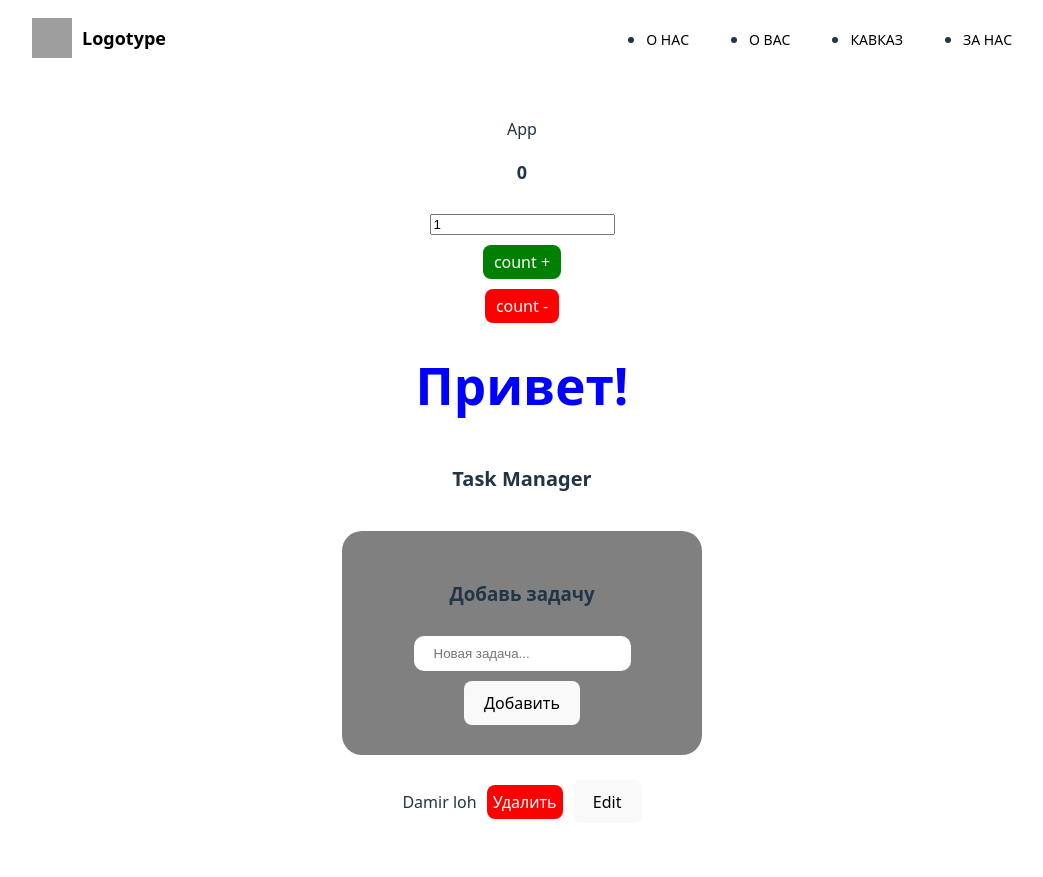
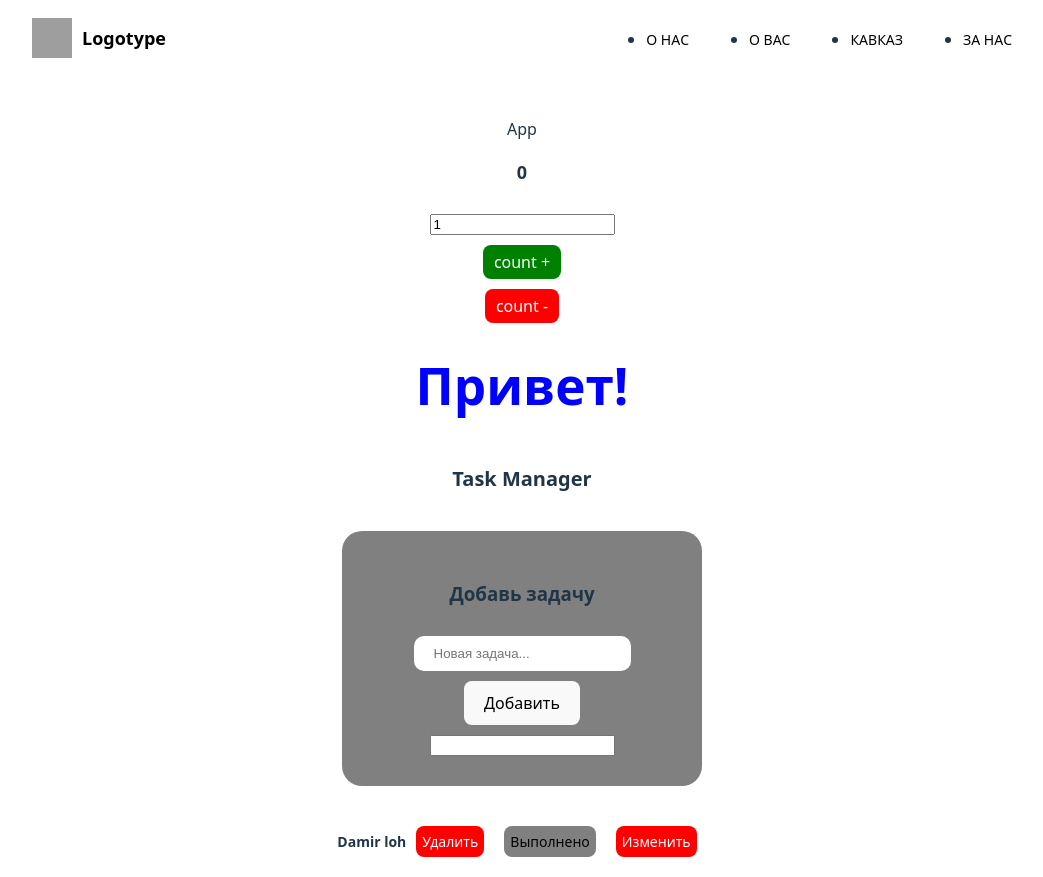
Before and after one commit to zaikinale/react_29_10_25.io, a React (Vite) app: page / in a window 1280 px wide. Shown: the whole page, without its empty margins (118-1161 px from the left). Before the commit the page ends 829 px from the top, so only its background shows below. Built offline with nearby package versions, Linux system fonts and the light colour scheme; grey boxes are pictures that could not be loaded.

Commit message:
added_compleate_task

```diff
--- a/src/components/List/List.jsx
+++ b/src/components/List/List.jsx
@@ -1,14 +1,15 @@
 import {useState} from 'react'
 import style from './style.module.css'
 
-const Item = ({ item, onRemove, onUpdate }) => {
+const Item = ({ item, onRemove, onUpdate, onToggleComplete  }) => {
     const [isEditing, setIsEditing] = useState(false)
     const [editText, setEditText] = useState(item.text)
 
     const renderData = () => {
         return <>
             <span>{item.text}</span>
-            <button className={style.list_delete} onClick={() => onRemove(item.id)}>Удалить</button>
+            <button className={style.list__delete } onClick={() => onRemove(item.id)}>Удалить</button>
+            <button className={style.list__completed } onClick={() => onToggleComplete(item.id)}>{ item.status === 'active' ? 'Выполнено' : 'Отменить'}</button>
         </>
     }
 
@@ -35,21 +36,29 @@ const Item = ({ item, onRemove, onUpdate }) => {
         setIsEditing(!isEditing)
     }
 
+    let itemClass = style.list__item;
+    if (item.status === 'completed') {
+        itemClass += ` ${style['list__item--completed']}`;
+    } else if (item.status === 'overdue') {
+        itemClass += ` ${style['list__item--overdue']}`;
+    }
+
     return(
-        <li className={style.list__item} key={item.id}>
+        <li className={ itemClass } key={item.id}>
             {isEditing ? renderEditor() : renderData()}
             <button className={style.list__fix} onClick={modeSwitching}>
-                {isEditing ? 'Save' : 'Edit'}
+                {isEditing ? 'Сохранить' : 'Изменить'}
             </button>
+            {/* <button onClick={() => onCompleted(item.id)}>{ item.status === 'active' ? 'Выполнено' : 'Отменить'}</button> */}
         </li>
     )
 }
 
-export default function List({ list, onRemove, onUpdate }) {
+export default function List({ list, onRemove, onUpdate, onToggleComplete }) {
     return (
         <ul className={style.list}>
             {list.map((item) => (
-                <Item key={item.id} item={item} onRemove={onRemove} onUpdate={onUpdate} />
+                <Item key={item.id} item={item} onRemove={onRemove} onUpdate={onUpdate} onToggleComplete={onToggleComplete} />
             ))}
         </ul>
     )
--- a/src/components/List/style.module.css
+++ b/src/components/List/style.module.css
@@ -12,15 +12,43 @@
 
 }
 
-.list_item {
+.list__item {
+    border-radius: 10px;
     text-decoration: none;
     font-weight: bold;
     font-size: 14px;
+    padding: 10px 20px;
 }
 
-.list_delete {
+.list__item--completed {
+    border-radius: 10px;
+    text-decoration: none;
+    font-weight: bold;
+    font-size: 14px;
+    padding: 10px 20px;
+    background-color: rgb(73, 214, 73);
+}
+
+.list__item--overdue {
+
+}
+
+.list__fix {
     margin: 10px;
     padding: 5px;
     background-color: red;
     color: white;
 }
+
+.list__delete {
+    margin: 10px;
+    padding: 5px;
+    background-color: red;
+    color: white;
+}
+
+.list__completed {
+    margin: 10px;
+    padding: 5px;
+    background-color: gray;
+}
--- a/src/components/TaskAddFrom/TaskAddFrom.jsx
+++ b/src/components/TaskAddFrom/TaskAddFrom.jsx
@@ -26,6 +26,7 @@ export default function TaskAddFrom({ onAdd }) {
             <button type="submit" className={style.form__button}>
                 Добавить
             </button>
+            <input type="che" />
         </form>
     );
 }
--- a/src/components/TaskManager/TaskManager.jsx
+++ b/src/components/TaskManager/TaskManager.jsx
@@ -5,11 +5,11 @@ import style from './style.module.css';
 
 
 export default function TaskManager () {
-    const [tasks, setTasks] = useState([{id: 1, text: 'Damir loh', }])
+    const [tasks, setTasks] = useState([{id: 1, text: 'Damir loh', status: 'active' }])
 
     const addTask = (text) => {
         const newId = tasks.length + 1;
-        setTasks(prev => [...prev, { id: newId, text }]);
+        setTasks(prev => [...prev, { id: newId, text, status: 'active' }]);
     };
 
     const removeTask = (id) => {
@@ -22,10 +22,23 @@ export default function TaskManager () {
         ));
     };
 
+    const toggleComplete = (id) => {
+        setTasks(prev =>
+            prev.map(task => {
+                if (task.id !== id) return task;
+                // Если была 'completed' → 'active', иначе → 'completed'
+                return {
+                    ...task,
+                    status: task.status === 'completed' ? 'active' : 'completed'
+                };
+            })
+        );
+    };
+
     return <div className={style.section}>
         <h2 className={style.section__title}>Task Manager</h2>
         <TaskAddFrom onAdd={addTask}></TaskAddFrom>
-        <List list={tasks} onRemove={removeTask} onUpdate={updateTask}></List>
+        <List list={tasks} onRemove={removeTask} onUpdate={updateTask} onToggleComplete={toggleComplete}></List>
     </div>
 
 }
```
